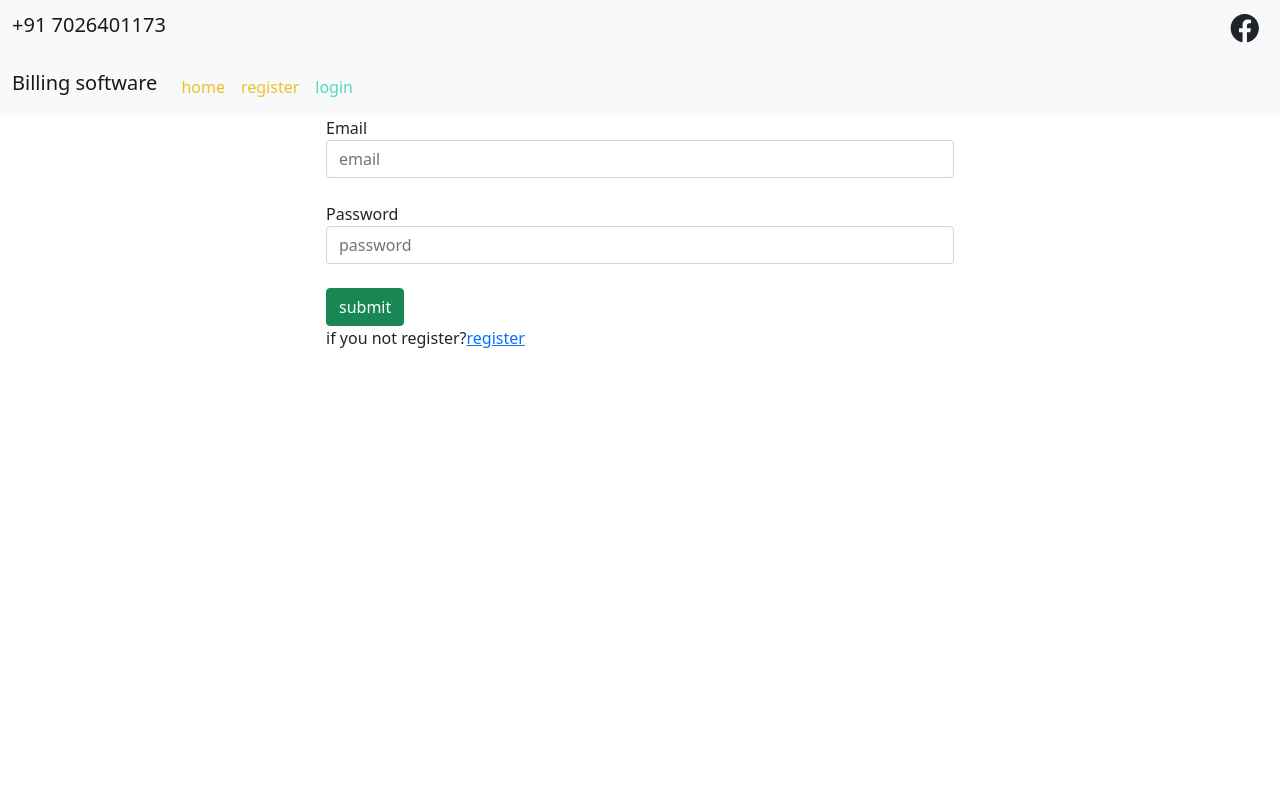
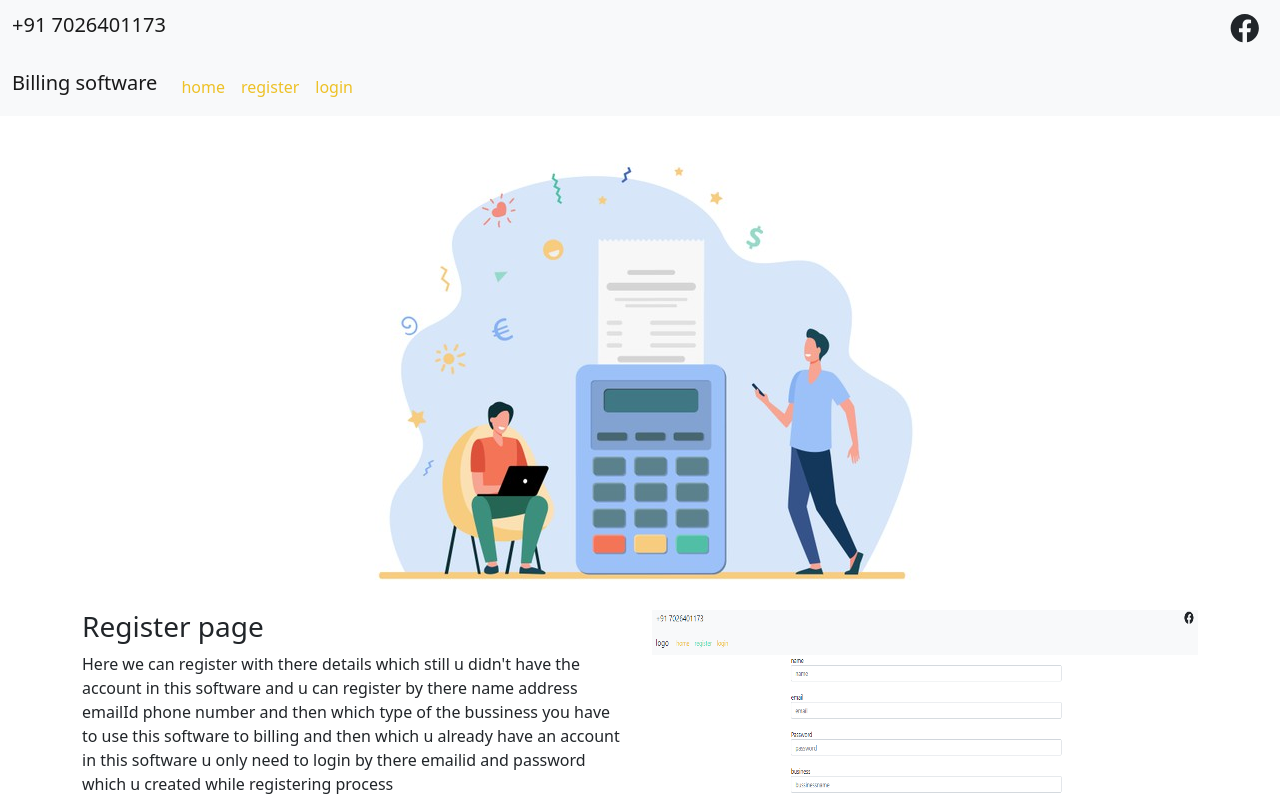
Before and after one commit to chethan-desig/billing-software-in-redux, a React (Create React App) app: page / in a window 1280 px wide. Before the commit this address led to /login. Shown: the top 800 px of the page. Built offline with nearby package versions, Linux system fonts and the light colour scheme.

Commit message:
changes made in privateroute

```diff
--- a/src/helper/privateRoute.js
+++ b/src/helper/privateRoute.js
@@ -1,3 +1,4 @@
+import {withRouter} from 'react-router-dom'
 import {Route,Redirect} from 'react-router-dom'
 const PrivateRoute=({component:Component,...rest})=>{
     return (
@@ -13,4 +14,4 @@ const PrivateRoute=({component:Component,...rest})=>{
        />
     )
 }
-export default PrivateRoute
+export default withRouter(PrivateRoute)
--- a/src/routing/routing.js
+++ b/src/routing/routing.js
@@ -32,16 +32,16 @@ const Routing=(props)=>{
 
 
           <div>
-                <PrivateRoute  path='/dashboard' component={Dashboard} />
-               <PrivateRoute path='/customers' component={Customers} /> <PrivateRoute  path='/products' component={Product} />
-                 <PrivateRoute  path='/billings' component={Billing} />
-                <PrivateRoute path="/userdetails" component={userdetails}/>
+                <PrivateRoute  path='/dashboard' component={Dashboard} exact={true} />
+               <PrivateRoute path='/customers' component={Customers} exact /> <PrivateRoute  path='/products' component={Product} exact/>
+                 <PrivateRoute  path='/billings' component={Billing} exact/>
+                <PrivateRoute path="/userdetails" component={userdetails} exact/>
                 </div>
-          <div><PrivateRoute  path='/register' component={Registerauth}/>
-          <Route  path='/login' component={Loginauth}/>
+          <div><Route  path='/register' component={Registerauth} exact/>
+          <Route  path='/login' component={Loginauth} exact/>
           </div>
 
-            <PrivateRoute exact path='/' component={Home} />
+            <Route exact path='/' component={Home} exact />
       </div>
         </div>
     )
```
